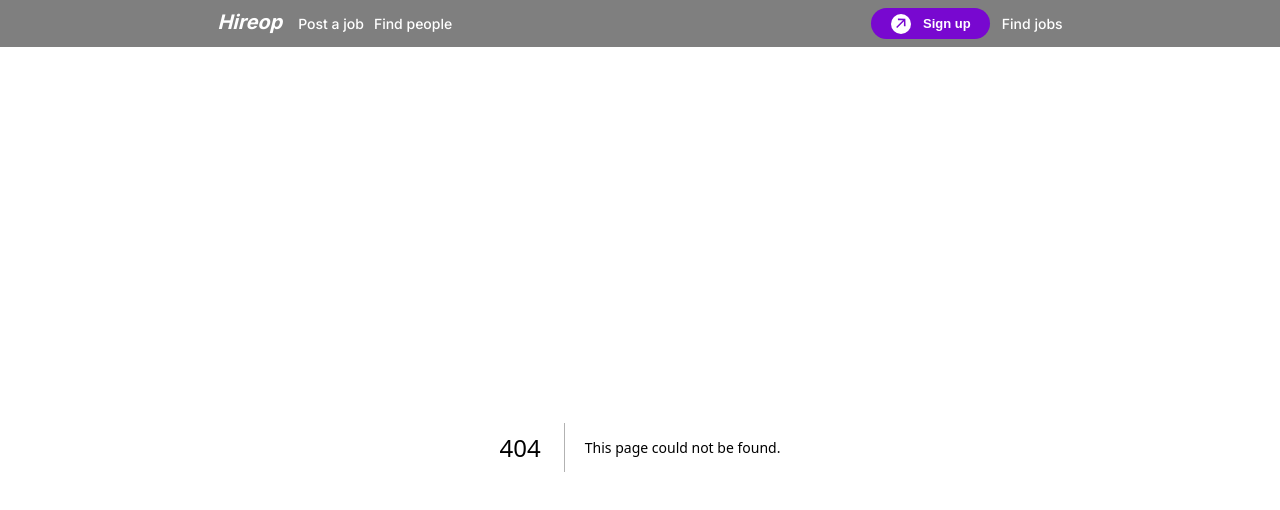
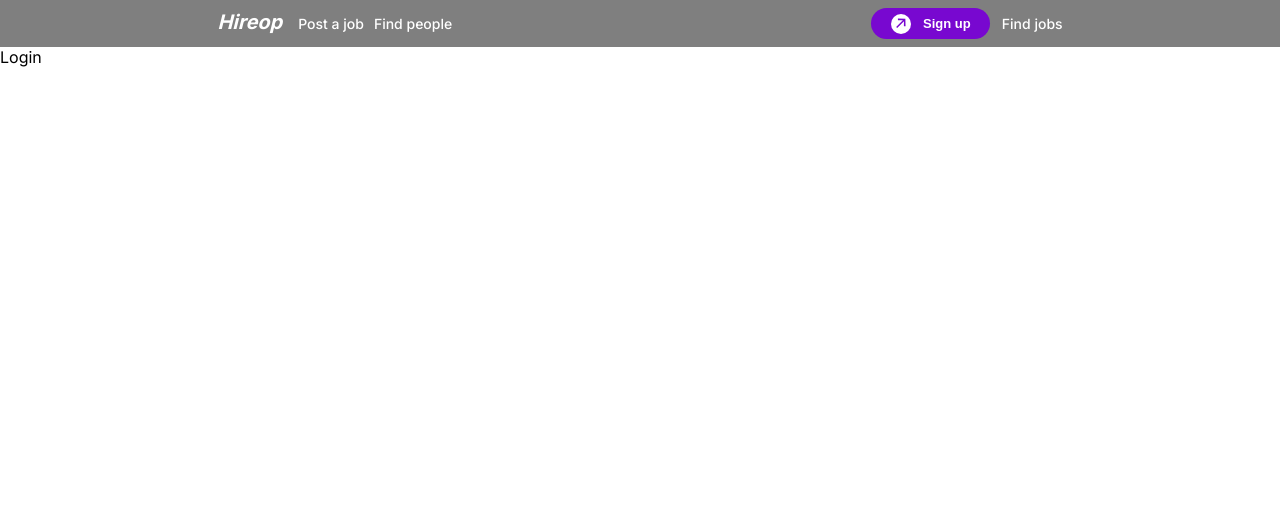
Before and after one commit to Amarprasad33/hireop-app, a Next.js app: page /login in a window 1280 px wide. Before the commit this address had no page. Shown: the top 510 px of the page. Built offline with nearby package versions, Linux system fonts and the light colour scheme.

Commit message:
new-comp

```diff
--- /dev/null
+++ b/src/app/login/page.tsx
@@ -0,0 +1,5 @@
+export default function Login() {
+  return (
+    <div>Login</div>
+  )
+}
```
